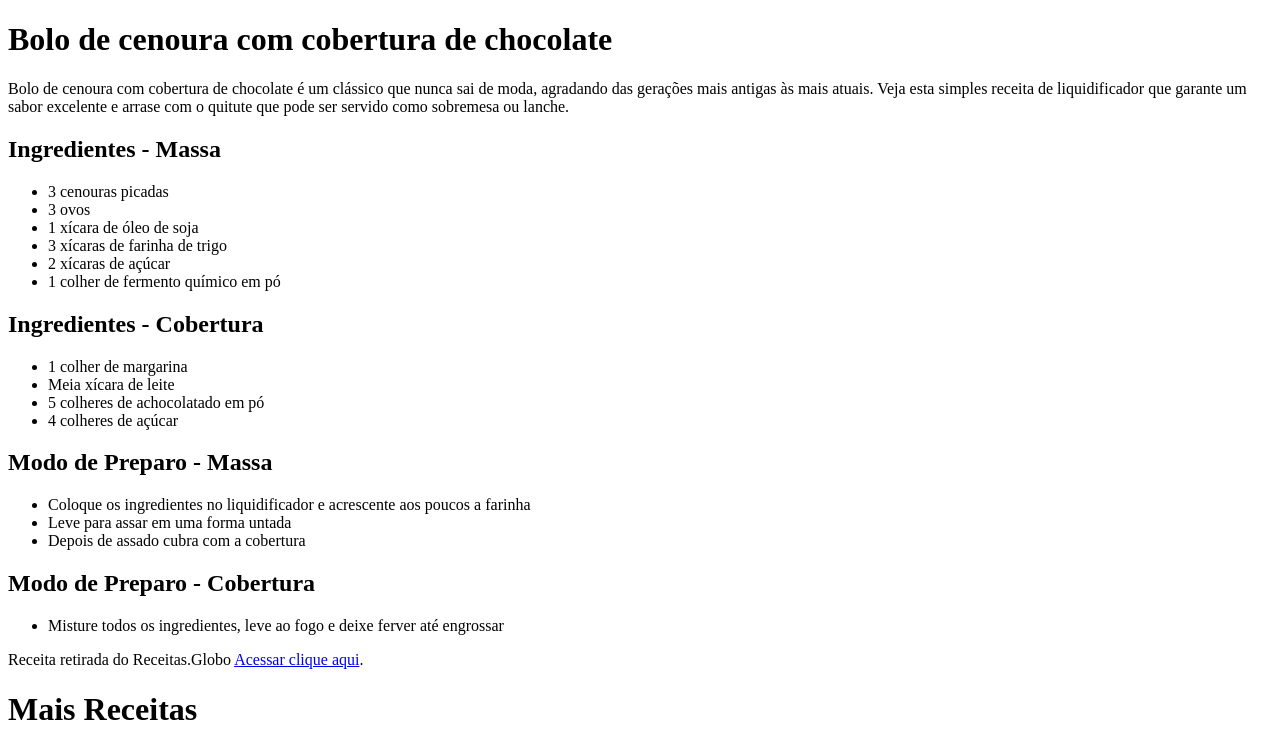
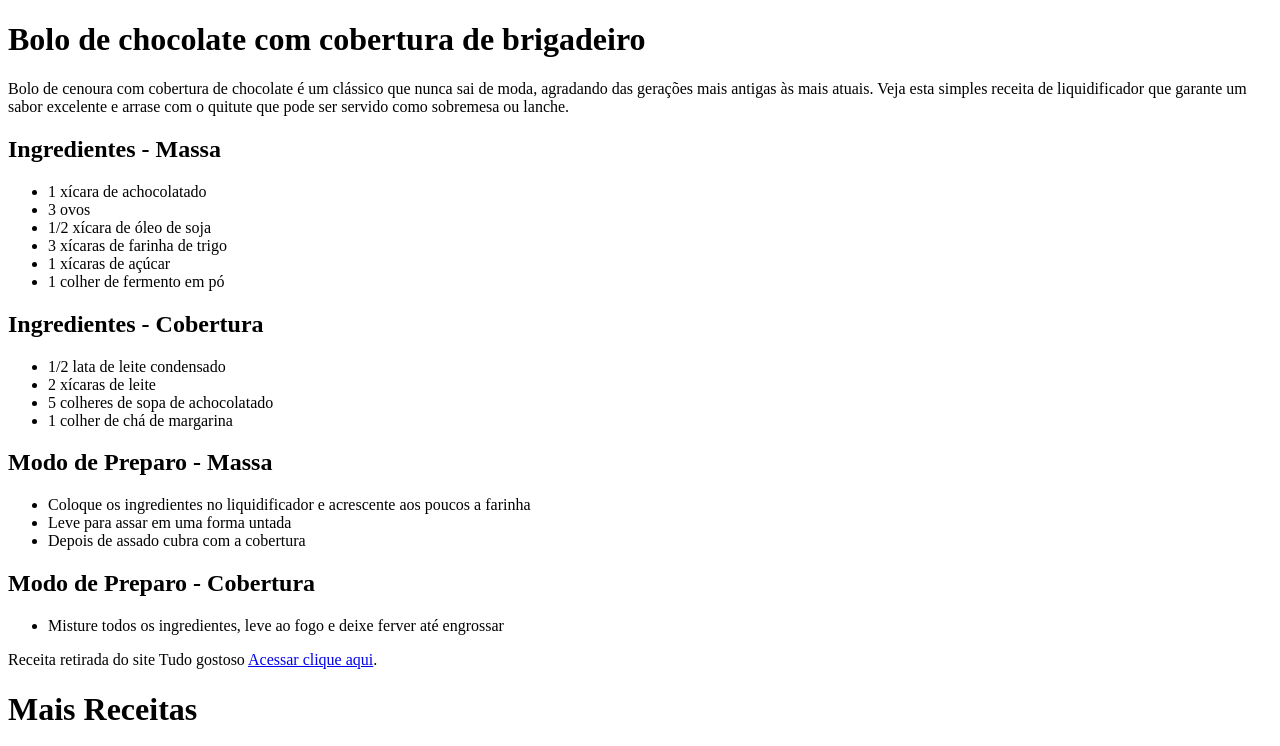
Before and after one commit to GoulartAJG/AulasDH, a plain HTML site: page FrontEndI/Aula_04/index.html in a window 1280 px wide. Shown: the top 746 px of the page. Drawn offline with Linux system fonts and the light colour scheme; grey boxes are pictures that could not be loaded.

Commit message:
Update index.html

```diff
--- a/FrontEndI/Aula_04/index.html
+++ b/FrontEndI/Aula_04/index.html
@@ -4,7 +4,7 @@
     <meta charset="UTF-8">
     <meta http-equiv="X-UA-Compatible" content="IE=edge">
     <meta name="viewport" content="width=device-width, initial-scale=1.0">
-    <title>Bolo de Cenoura</title>
+    <title>Bolo de Chocolate</title>
 </head>
 <body>
     <header>
@@ -13,25 +13,25 @@
         </nav>
     </header>
     <main>
-        <h1>Bolo de cenoura com cobertura de chocolate</h1>
+        <h1>Bolo de chocolate com cobertura de brigadeiro</h1>
         <p>Bolo de cenoura com cobertura de chocolate é um clássico que nunca sai de moda, agradando das gerações mais antigas às mais atuais. Veja esta simples receita de liquidificador que garante um sabor excelente e arrase com o quitute que pode ser servido como sobremesa ou lanche.</p>
 
         <h2>Ingredientes - Massa</h2>
         <ul>
-            <li>3 cenouras picadas</li>
+            <li>1 xícara de achocolatado</li>
             <li>3 ovos</li>
-            <li>1 xícara de óleo de soja</li>
+            <li>1/2 xícara de óleo de soja</li>
             <li>3 xícaras de farinha de trigo</li>
-            <li>2 xícaras de açúcar</li>
-            <li>1 colher de fermento químico em pó</li>
+            <li>1 xícaras de açúcar</li>
+            <li>1 colher de fermento em pó</li>
         </ul>
 
         <h2>Ingredientes - Cobertura</h2>
         <ul>
-            <li>1 colher de margarina</li>
-            <li>Meia xícara de leite</li>
-            <li>5 colheres de achocolatado em pó</li>
-            <li>4 colheres de açúcar</li>
+            <li>1/2 lata de leite condensado</li>
+            <li>2 xícaras de leite</li>
+            <li>5 colheres de sopa de achocolatado</li>
+            <li>1 colher de chá de margarina</li>
         </ul>
 
         <h2>Modo de Preparo - Massa</h2>
@@ -47,8 +47,8 @@
         </ul>
     </main>
     <footer>
-        <p>Receita retirada do Receitas.Globo
-            <a href="https://receitas.globo.com/bolo-de-cenoura-com-cobertura-de-chocolate-50e70ae1c5a6455547000050.ghtml"
+        <p>Receita retirada do site Tudo gostoso
+            <a href="https://www.tudogostoso.com.br/receita/143334-bolo-de-chocolate-com-cobertura-de-brigadeiro.html"
                title="Acessar clique aqui"> Acessar clique aqui</a>.
             </p>
     <h1>Mais Receitas</h1>
```
